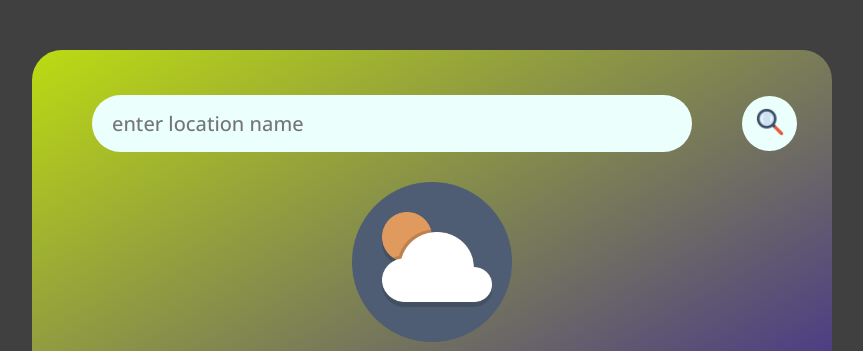
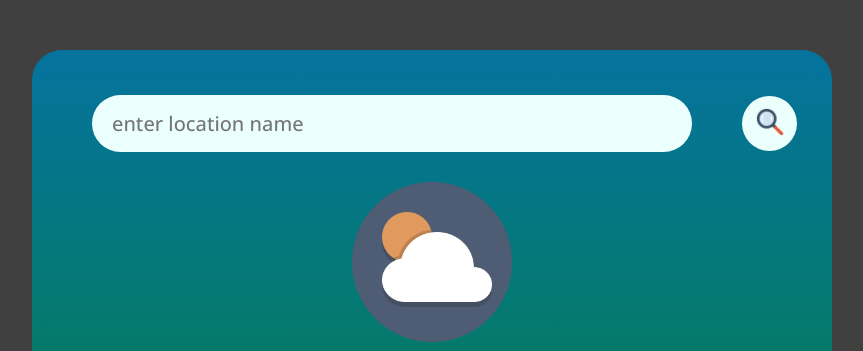
Before and after one commit to arpanbhattacharya/weather-app, a plain HTML site: page index.html in a window 1280 px wide. Shown: the top 351 px of the page, without its empty margins (208-1071 px from the left). Drawn offline with nearby package versions, Linux system fonts and the light colour scheme.

Commit message:
changed style colour

```diff
--- a/style.css
+++ b/style.css
@@ -12,7 +12,7 @@ body{
 .card{
     width: 100%;
     max-width: 800px;
-    background: linear-gradient(150deg,#bddb12,#2506ad);
+    background: linear-gradient(180deg,#05739e,#04803b);
     color: #fff;
     margin: 50px auto 0;
     border-radius: 30px;
```
